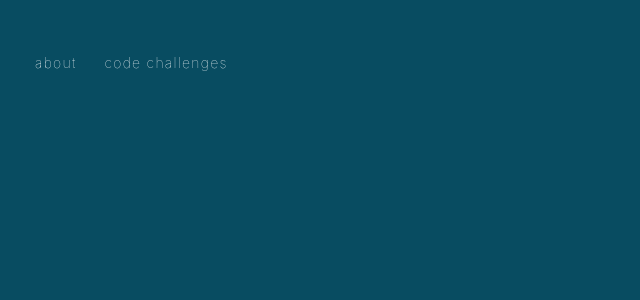
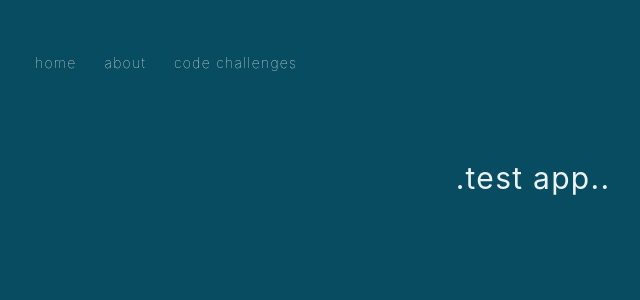
Before and after one commit to MargaritaLK/playingaround.oliys, a React (Create React App) app: page /codechallenges in a window 1280 px wide. Shown: the top 300 px of the page, without its empty margins (107-747 px from the left). Built offline with nearby package versions, Linux system fonts and the light colour scheme.

Commit message:
router basename

```diff
--- a/package.json
+++ b/package.json
@@ -1 +1 @@
-{"homepage":"https://MargaritaLK.github.io/playingaround.oliys","name":"playingaround.oliys","version":"0.1.0","private":true,"dependencies":{"@testing-library/jest-dom":"^5.16.4","@testing-library/react":"^13.2.0","@testing-library/user-event":"^13.5.0","gh-pages":"^4.0.0","react":"^18.1.0","react-dom":"^18.1.0","react-router":"^6.3.0","react-router-dom":"^6.3.0","react-scripts":"5.0.1","web-vitals":"^2.1.4"},"scripts":{"predeploy":"npm run build","deploy":"gh-pages -d build","start":"react-scripts start","build":"react-scripts build","test":"react-scripts test","eject":"react-scripts eject"},"eslintConfig":{"extends":["react-app","react-app/jest"]},"browserslist":{"production":[">0.2%","not dead","not op_mini all"],"development":["last 1 chrome version","last 1 firefox version","last 1 safari version"]}}
+{"homepage":"https://MargaritaLK.github.io/playingaround.oliys/","name":"playingaround.oliys","version":"0.1.0","private":true,"dependencies":{"@testing-library/jest-dom":"^5.16.4","@testing-library/react":"^13.2.0","@testing-library/user-event":"^13.5.0","gh-pages":"^4.0.0","react":"^18.1.0","react-dom":"^18.1.0","react-router":"^6.3.0","react-router-dom":"^6.3.0","react-scripts":"5.0.1","web-vitals":"^2.1.4"},"scripts":{"predeploy":"npm run build","deploy":"gh-pages -d build","start":"react-scripts start","build":"react-scripts build","test":"react-scripts test","eject":"react-scripts eject"},"eslintConfig":{"extends":["react-app","react-app/jest"]},"browserslist":{"production":[">0.2%","not dead","not op_mini all"],"development":["last 1 chrome version","last 1 firefox version","last 1 safari version"]}}
--- a/src/components/Header.js
+++ b/src/components/Header.js
@@ -5,11 +5,21 @@
 function Header() {
   return (
     <div className='header'>
+      <Home />
       <About/>
       <CodeChallenges />
     </div>
   )
 }
+
+function Home() {
+  return (
+    <div className='header-item'>
+      <Link id='linkstyle' to="/">home</Link>
+    </div>
+  )
+}
+
 
 function About() {
   return (
```
Also changed, not shown: src/index.js (+1 -11 lines).
